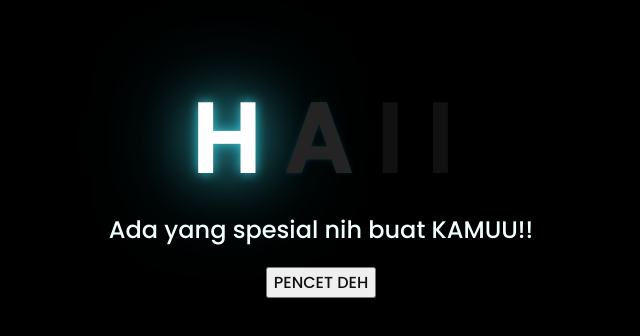
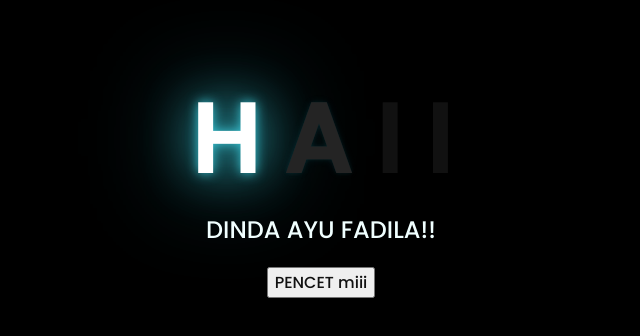
Before and after one commit to nekosea21/for_u_dear_me, a plain HTML site: page index.html in a window 1280 px wide. Shown: the part 226-562 px from the top of the page, without its empty margins (327-967 px from the left). Drawn offline with Linux system fonts and the light colour scheme.

Commit message:
index.html

```diff
--- a/index.html
+++ b/index.html
@@ -17,11 +17,11 @@
         <span>I</span>
     </div>
     <div class="description">
-        <span>Ada yang spesial nih buat KAMUU!!</span>
+        <span>DINDA AYU FADILA!!</span>
     </div>
     <div class="button">
         <button>
-            <a href="flower.html">PENCET DEH</a>
+            <a href="flower.html">PENCET miii</a>
         </button>
 
     </div>
```
